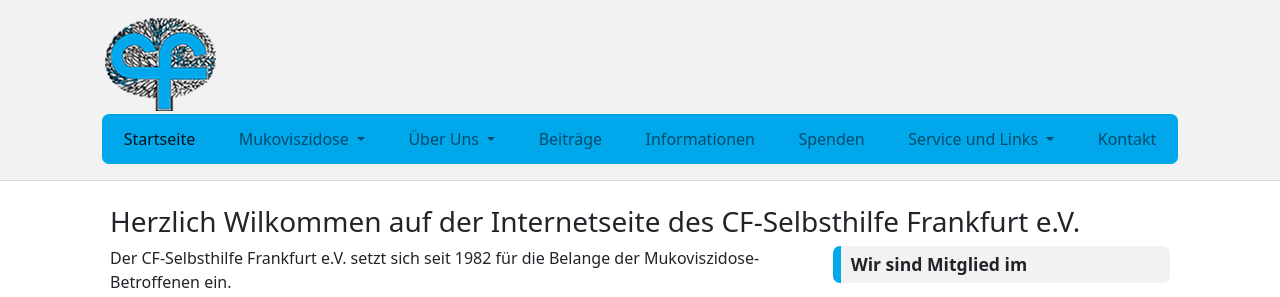
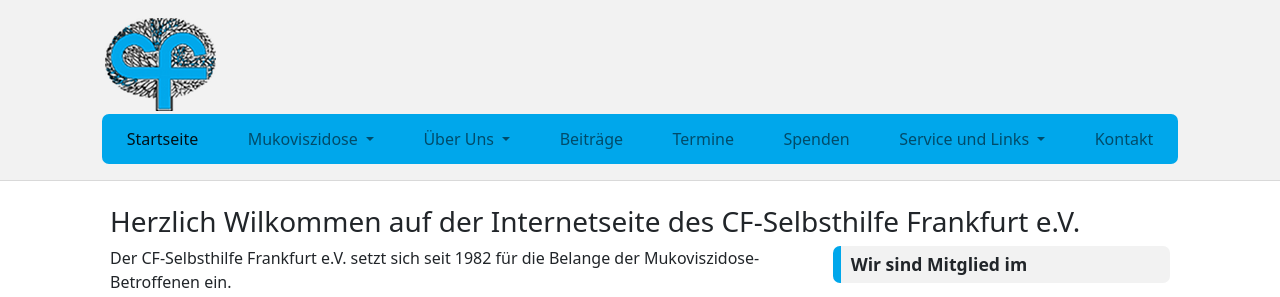
Before and after one commit to CF-Selbsthilfe/cf-selbsthilfe.de, a Jekyll site: the page built from index.html, in a window 1280 px wide. Shown: the top 297 px of the page. Built offline with Jekyll 4.4.1, drawn with Linux system fonts in a browser that asks for light colours.

```diff
--- a/_data/navigation.yml
+++ b/_data/navigation.yml
@@ -27,10 +27,10 @@
       link: /about/der-verein
 
 - name: Beiträge
-  link: /beitraege
+  link: /beitraege/index
 
-- name: Informationen
-  link: /infos
+- name: Termine
+  link: /termine
 
 - name: Spenden
   link: /spenden
```
